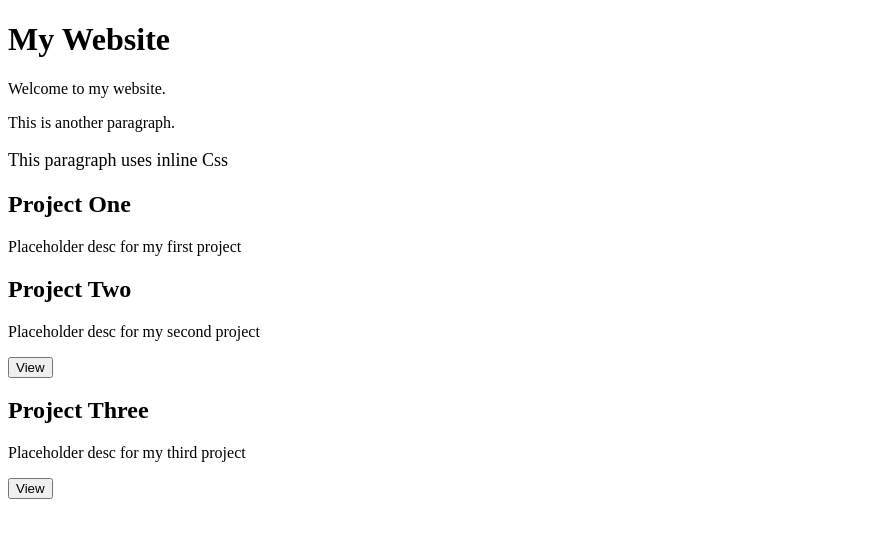
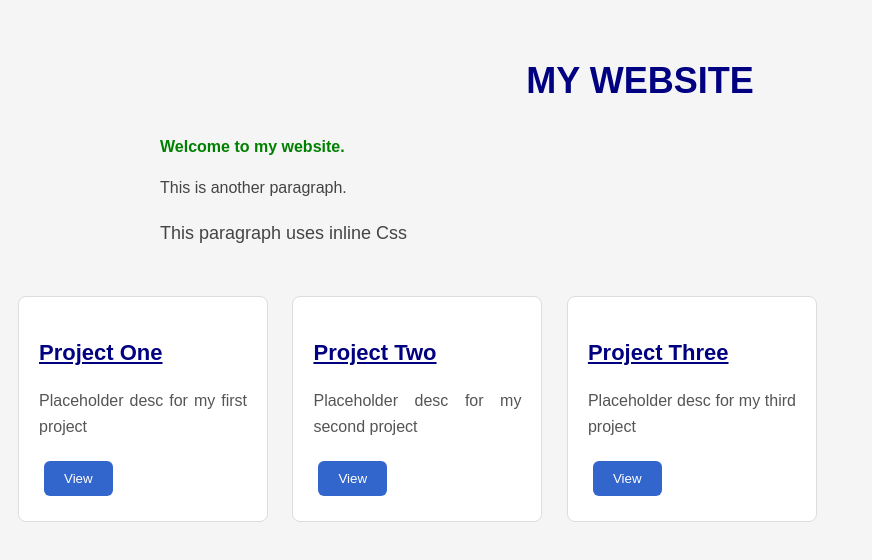
Before and after one commit to defnotrinne-pixel/webtech, a plain HTML site: page CSS/index.html in a window 1280 px wide. Shown: the whole page, without its empty margins (0-872 px from the left). Drawn offline with Linux system fonts and the light colour scheme.

Commit message:
final push for nov 14 2026 for CSS practice run

```diff
--- a/CSS/index.html
+++ b/CSS/index.html
@@ -6,6 +6,8 @@
     <title>My CSS Activity</title>
 </head>
 <body>
+
+    <link rel="stylesheet" href="style.css">
 
     <div class="container">
         <h1 id="main-title">My Website</h1>
@@ -17,6 +19,7 @@
     <div class="card">
         <h2>Project One</h2>
         <p>Placeholder desc for my first project</p>
+        <button>View</button>
     </div>
 
     <div class="card">
--- a/CSS/style.css
+++ b/CSS/style.css
@@ -1,30 +1,72 @@
-* {
-    box-sizing: border-box;
+*{
+    box-sizing:border-box;
 }
 
-body {
-    background-color:f5f5f5;
+body{
+    background-color: #f5f5f5;
     font-family: Arial, sans-serif;
+    font-size: 16px;
     line-height: 1.6;
 }
 
-h1 {
+h1, h2 {
     color: navy;
+}
+
+h1{
+    font-size: 36px;
+    font-weight: bold;
+    text-transform:uppercase;
+}
+
+#main-title {
     text-align: center;
 }
 
+p {
+    color: #444;
+    text-align: justify;
+}
+
+.intro {
+    color: green;
+    font-weight: bold;
+}
+
 .container {
-    max-width: 1000px;
+    max-width:1000px;
     margin: 0 auto;
     padding: 20px;
 }
 
 .card {
     display: inline-block;
-    width:250px;
-    padding:20px;
+    width: 250px;
+    padding: 20px;
     margin: 10px;
     background-color: white;
     border: 1px solid #ddd;
     border-radius: 8px;
 }
+
+.card p {
+    color: #555;
+}
+
+.card > h2 {
+    font-size:22px;
+    text-decoration: underline;
+}
+
+button{
+    background-color: rgb(51,102,204);
+    color: white;
+    border: none;
+    border-radius: 6px;
+    padding: 10px 20px;
+    margin: 5px;
+}
+
+button:hover {
+    background-color: rgba(51,102,204,0.5);
+}
```
